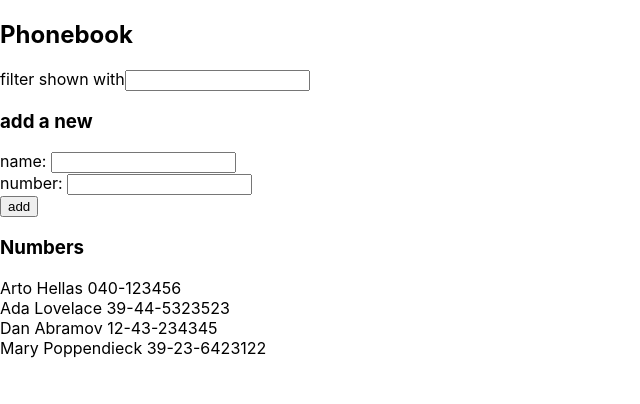
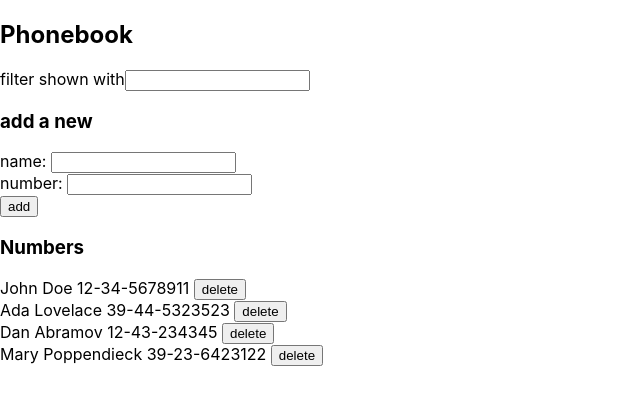
Before and after one commit to Cgard5424/fullstackopen, a React (Create React App) app in the folder part2/phonebook/: page / in a window 1280 px wide. Shown: the top 404 px of the page, without its empty margins (0-640 px from the left). Built offline with nearby package versions, Linux system fonts and the light colour scheme; data requests are answered from the project's data file.

Commit message:
Started exercise 2.17. Delete button works.

```diff
--- a/part2/phonebook/db.json
+++ b/part2/phonebook/db.json
@@ -1,8 +1,8 @@
 {
   "persons": [
     {
-      "name": "Arto Hellas",
-      "number": "040-123456",
+      "name": "John Doe",
+      "number": "12-34-5678911",
       "id": 1
     },
     {
--- a/part2/phonebook/src/App.js
+++ b/part2/phonebook/src/App.js
@@ -44,6 +44,15 @@ const App = () => {
     }
   }
 
+  const deletePerson = (id) => {
+    personService
+      .remove(id)
+      .then(() => {
+        const newPersons = persons.filter(p => p.id !== id)
+        setPersons(newPersons)
+      })
+  }
+
   const numbersToShow = showAll
     ? persons
     : persons.filter(person => person.name.toLowerCase().includes(newFilter.toLowerCase()) === true)
@@ -88,7 +97,7 @@ const App = () => {
       <h3>Numbers</h3>
 
       {numbersToShow.map(name =>
-        <Persons key={name.id} name={name} />
+        <Persons key={name.id} name={name} deletePerson={() => deletePerson(name.id)}/>
         )}
     </div>
   )
--- a/part2/phonebook/src/components/Persons.js
+++ b/part2/phonebook/src/components/Persons.js
@@ -1,10 +1,10 @@
 import React from "react"
 
-const Persons = ({ name }) => {
+const Persons = ({ name, deletePerson }) => {
     //console.log(name.id)
     return(
       <div>
-        {name.name} {name.number}
+        {name.name} {name.number} <button value={name.id} onClick={deletePerson}>delete</button>
       </div>
     )
   }
--- a/part2/phonebook/src/services/persons.js
+++ b/part2/phonebook/src/services/persons.js
@@ -12,8 +12,15 @@ const create = newObject => {
 }
 
 const update = (id, newObject) => {
+    console.log(`${baseURL}/${id}`)
     const request = axios.put(`${baseURL}/${id}`, newObject)
     return request.then(response => response.data)
 }
 
-export default { getAll, create, update}
+const remove = id => {
+    console.log(`${baseURL}/${id}`)
+    const request = axios.delete(`${baseURL}/${id}`)
+    return request.then(response => response.data)
+}
+
+export default { getAll, create, update, remove}
```
